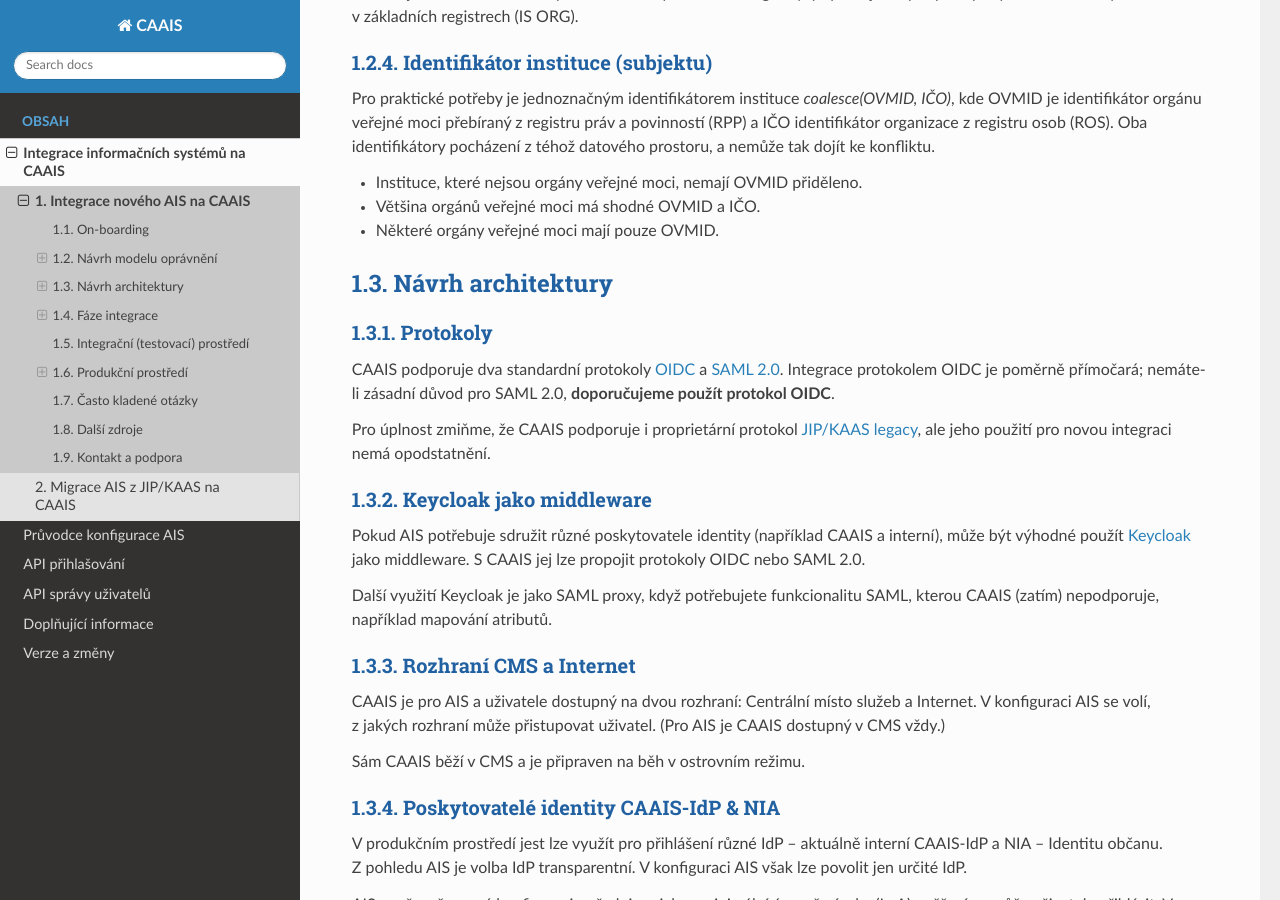
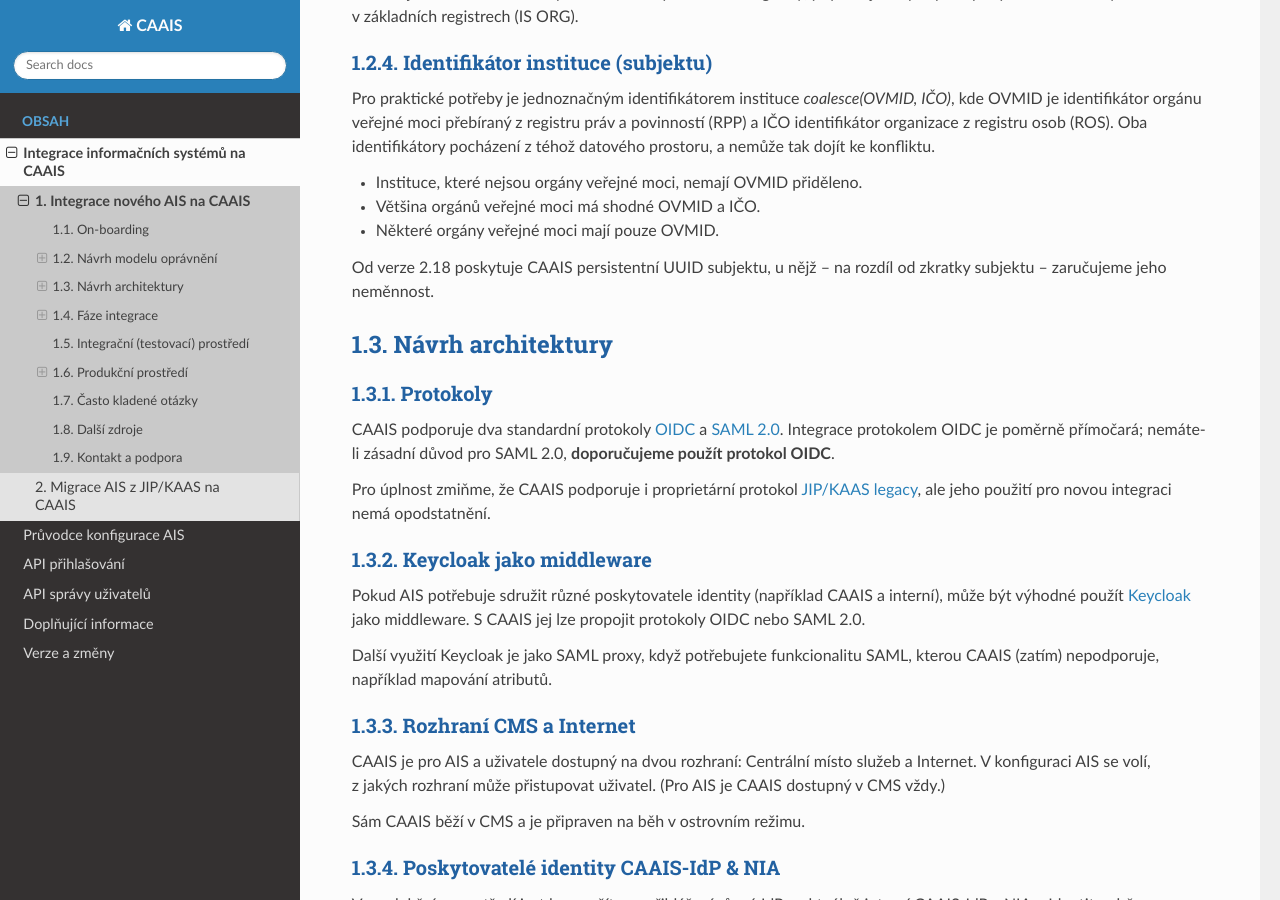
Before and after one commit to rc83/caais-docs-integrace, a Sphinx documentation site: the page built from source/integrace/1-new-ais.rst, in a window 1280 px wide and 900 px high, scrolled down 1108 px. Built offline with Sphinx 7.4.7 and the Read the Docs theme 3.1.0, drawn with Linux system fonts in a browser that asks for light colours.

Commit message:
Zmiň UUID u způsobů identifikace subjektu

```diff
--- a/source/integrace/1-new-ais.rst
+++ b/source/integrace/1-new-ais.rst
@@ -48,6 +48,8 @@
 - Instituce, které nejsou orgány veřejné moci, nemají OVMID přiděleno.
 - Většina orgánů veřejné moci má shodné OVMID a IČO.
 - Některé orgány veřejné moci mají pouze OVMID.
+
+Od verze 2.18 poskytuje CAAIS persistentní UUID subjektu, u nějž – na rozdíl od zkratky subjektu – zaručujeme jeho neměnnost.
 
 
 Návrh architektury
```
